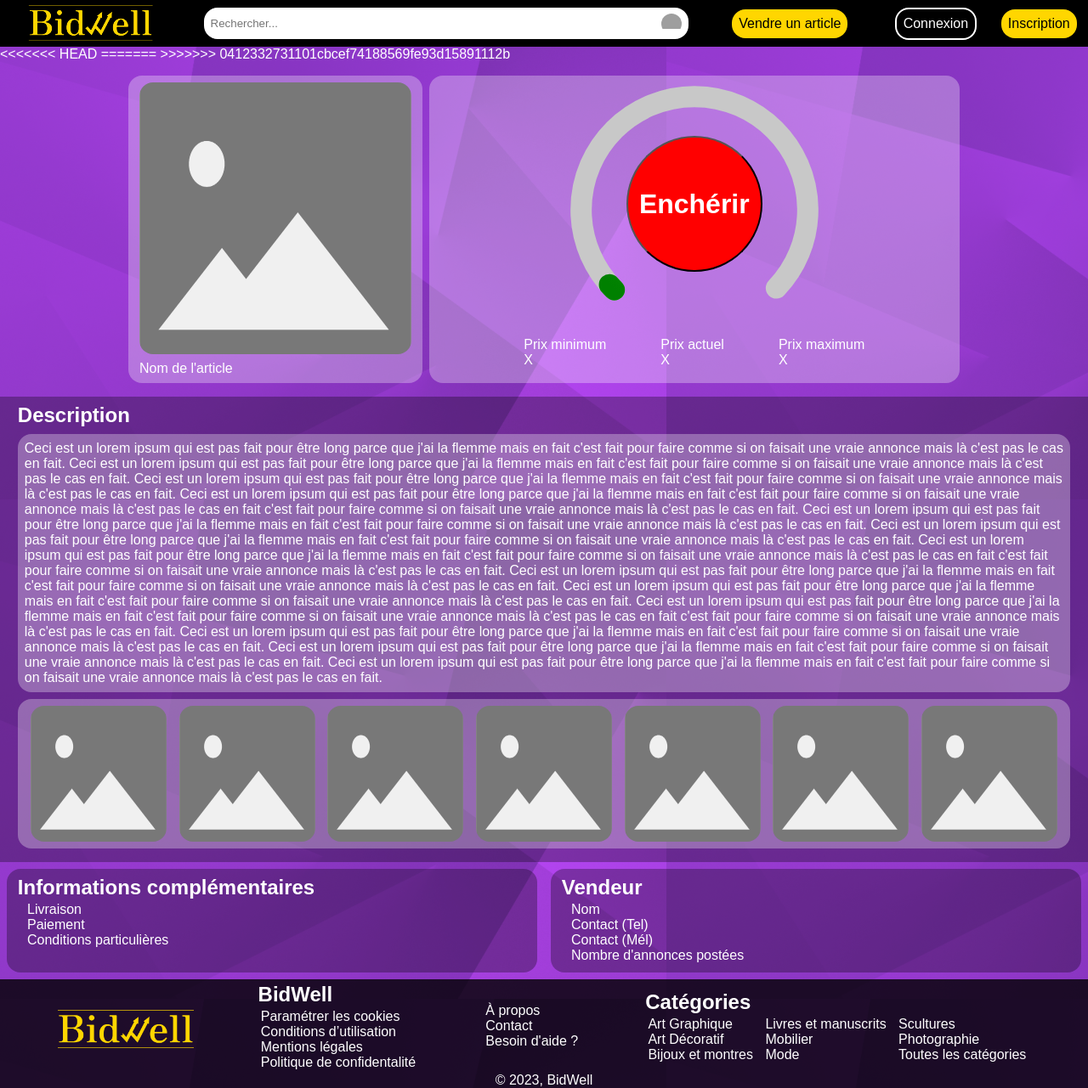
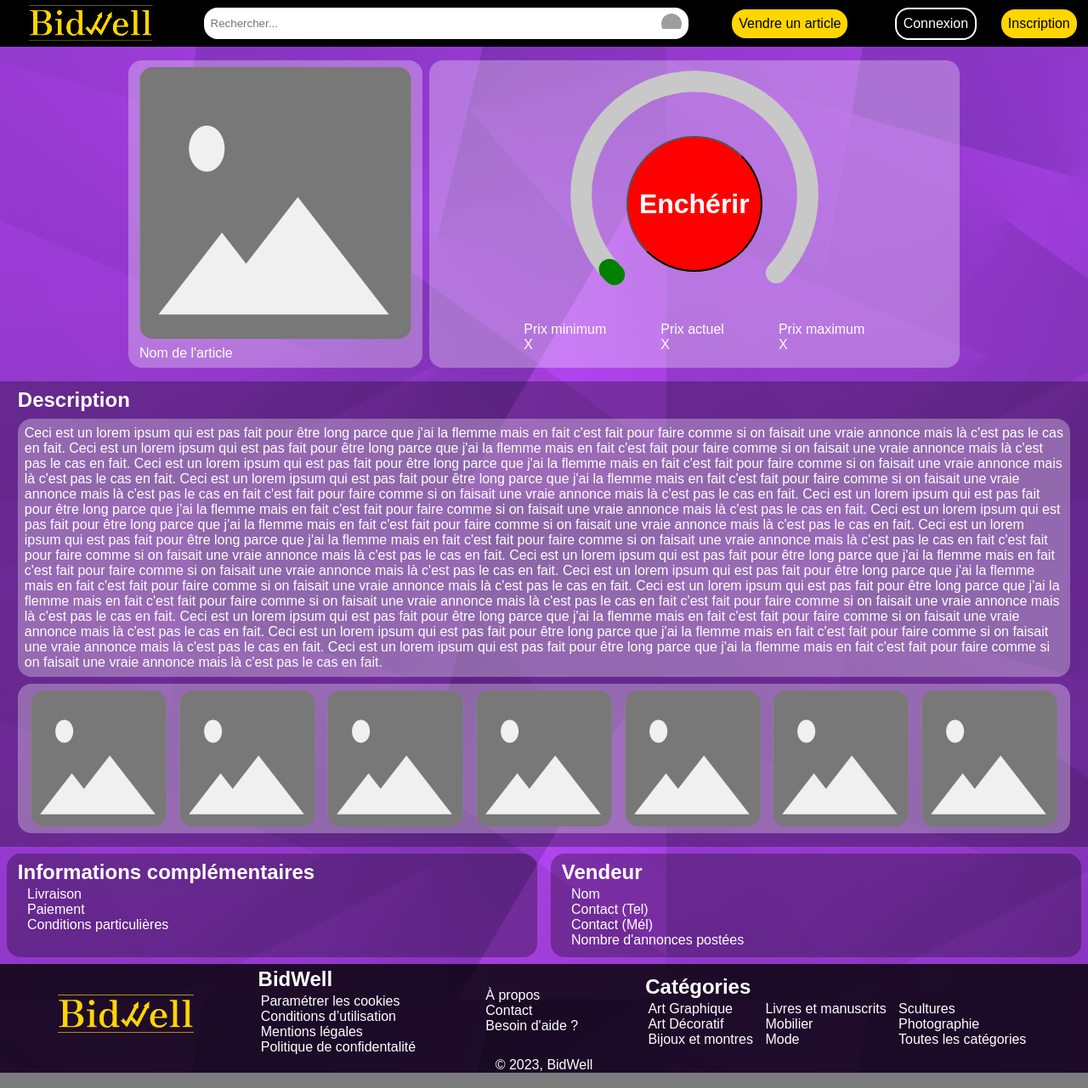
Before and after one commit to c-leri/Bidwell, a PHP site: page /view/consultation.view.php in a window 1280 px wide. Shown: the whole page at 85% size. Run offline with PHP 8.4, Linux system fonts and the light colour scheme; grey boxes are pictures that could not be loaded.

Commit message:
mini correction merge

```diff
--- a/prototype/view/consultation.view.php
+++ b/prototype/view/consultation.view.php
@@ -7,8 +7,7 @@
     <meta name="description" content="Site de vente aux enchères de particulier à particulier">
     <meta name="keywords"
         content="Bidwell, Bidwell.fr, Vente aux enchères, Vente aux enchères en ligne, Art, Bijouterie, Joaillerie, Mobilier, Mode, Bijoux, Sculptures, Monnaies, Pierres, Objets de collection">
-    <meta name="author"
-        content="Paul Sode, Gatien Caillet, Célestin Bouchet, Antoine Vuillet, Clément Mazet, Hippolyte Chauvin">
+    <meta name="author" content="Paul Sode, Gatien Caillet, Célestin Bouchet, Antoine Vuillet, Clément Mazet, Hippolyte Chauvin">
     <title>Consultation d'un article</title>
     <link rel="stylesheet" href="../view/design/styleGeneral.css">
     <link rel="stylesheet" href="../view/design/styleMenu.css">
@@ -24,11 +23,6 @@
         <?php include(__DIR__ . '/menu.viewpart.php') ?>
     </header>
     <main class="consultation">
-<<<<<<< HEAD
-
-
-=======
->>>>>>> 0412332731101cbcef74188569fe93d15891112b
         <div class="top">
             <div class="presentation">
                 <img src="../view/design/img/default_image.png" alt="mainimage">
```
Also changed, not shown: prototype/view/design/styleCreation.css (+0 -7 lines).
